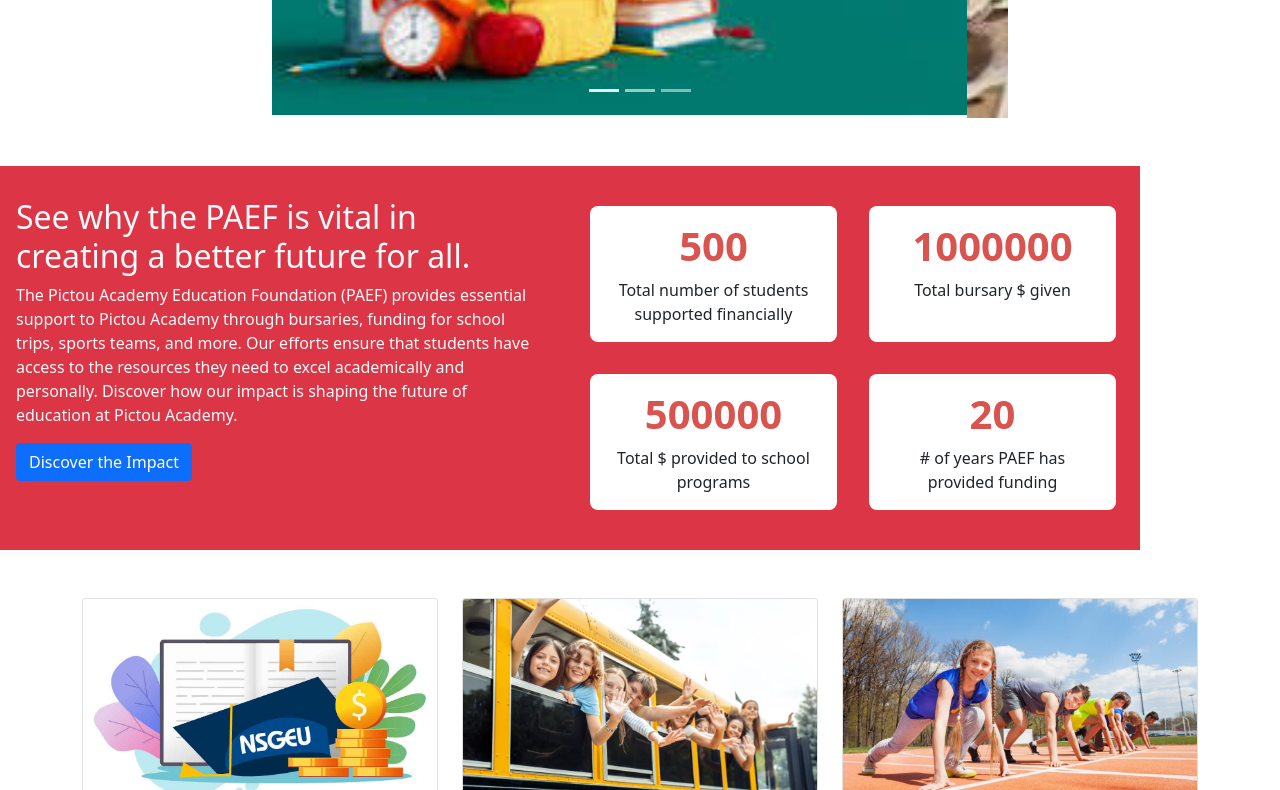
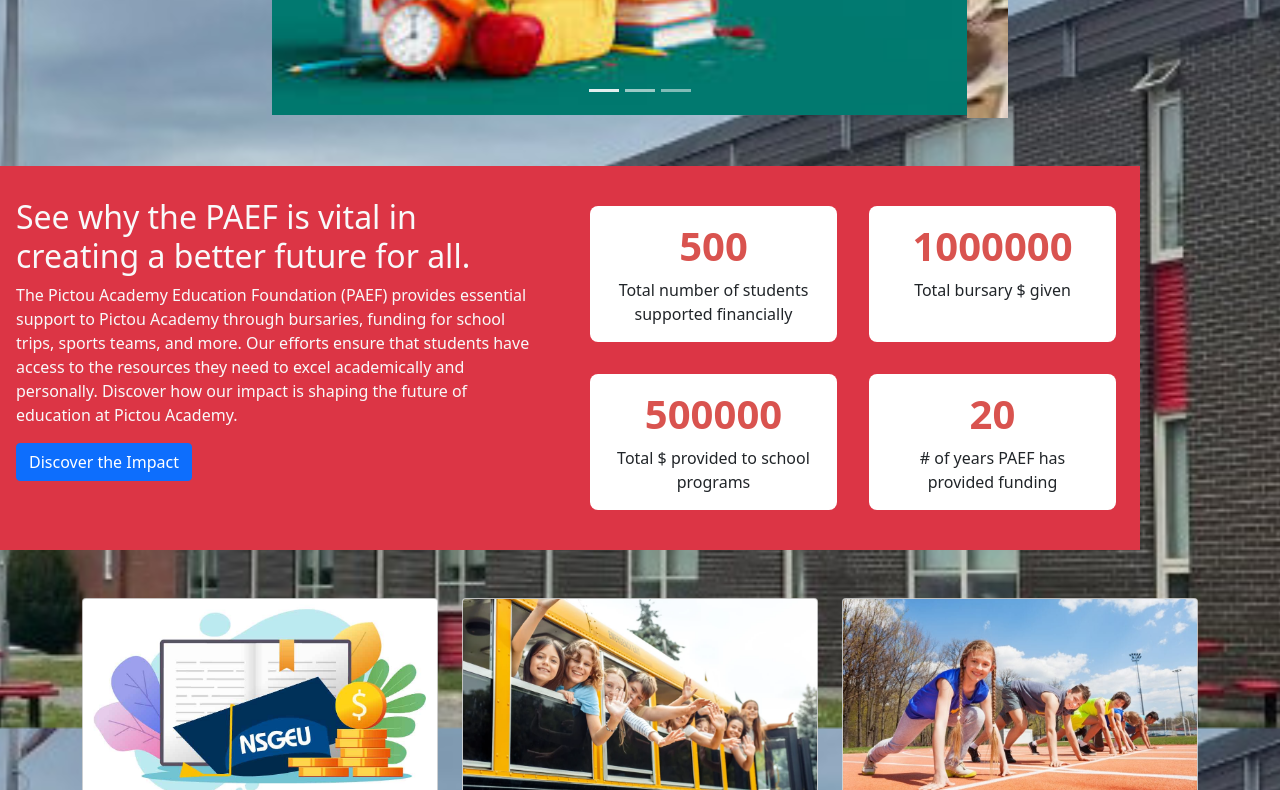
Before and after one commit to JohnBell127/PAEF, a plain HTML site: page index.html in a window 1280 px wide. Shown: the part 872-1662 px from the top of the page. Drawn offline with nearby package versions, Linux system fonts and the light colour scheme; the site is published under a folder, as on GitHub Pages, so addresses that start at the root find nothing.

Commit message:
background

```diff
--- a/index.html
+++ b/index.html
@@ -9,7 +9,7 @@
     <link rel="stylesheet" href="style.css">
     <style>
         body {
-            background: url('/assets/school-image.jpg') no-repeat center center fixed;
+            background: url('assets/school-image.jpg') no-repeat center center fixed;
             background-size: cover;
             position: relative;
             overflow-x: hidden;
```
